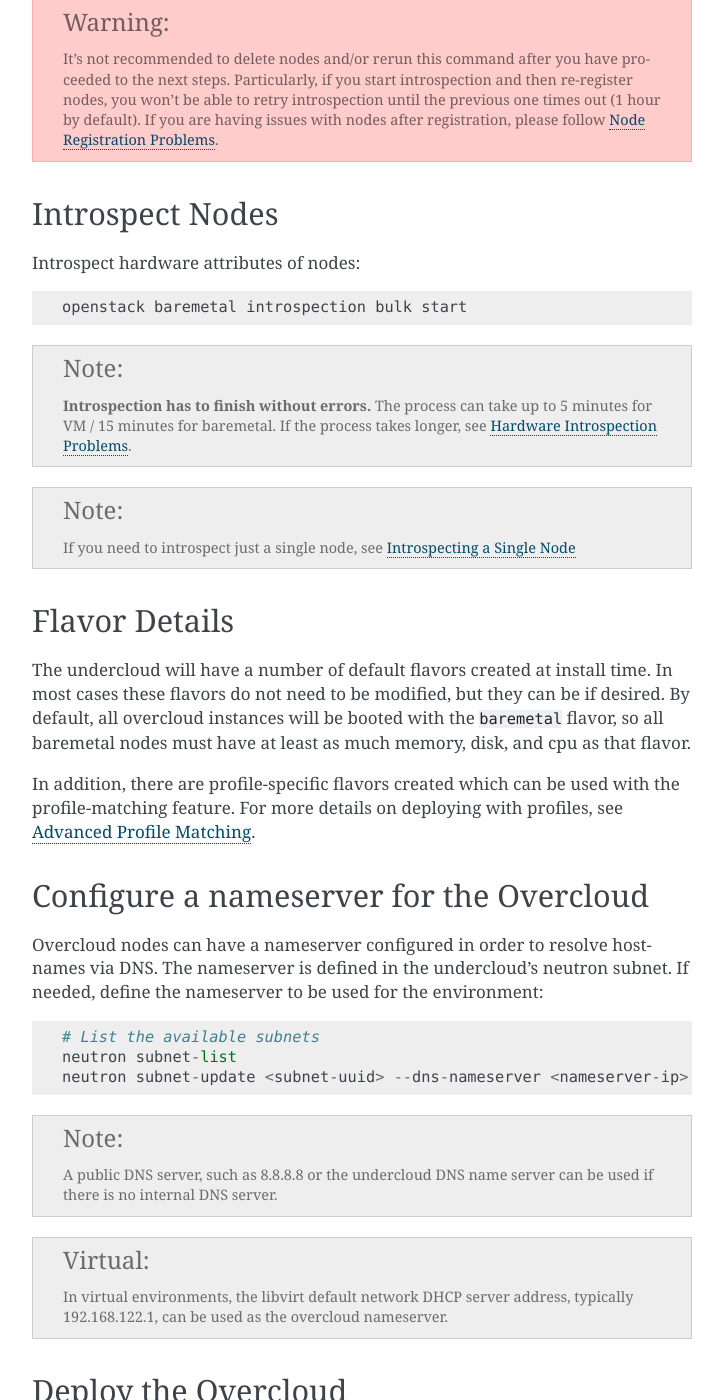
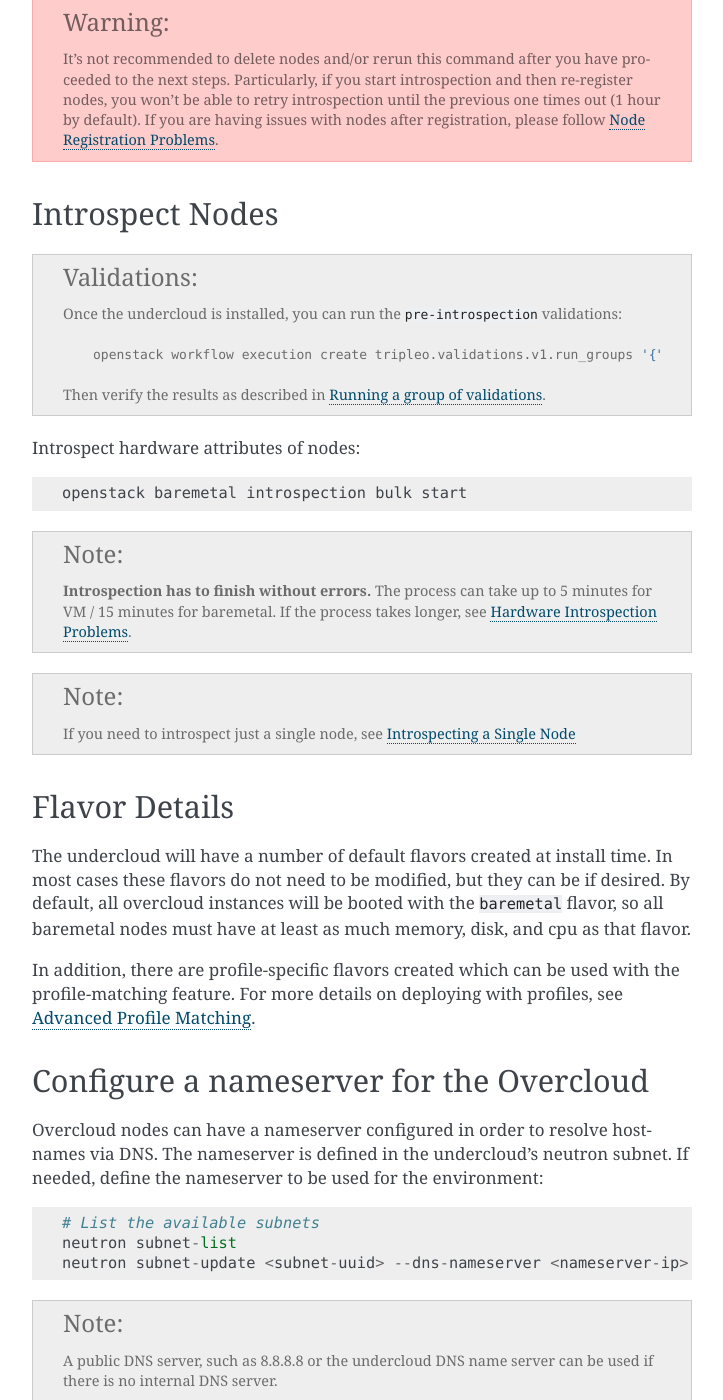
Before and after one commit to openstack-archive/tripleo-docs, a Sphinx documentation site: the page built from doc/source/basic_deployment/basic_deployment_cli.rst, in a window 1280 px wide and 1400 px high, scrolled down 5418 px. Shown: the whole window, without its empty margins (388-1111 px from the left). Built offline with Sphinx 7.4.7, drawn with Linux system fonts in a browser that asks for light colours; some of the changed text lies outside the part shown.

Commit message:
Add tripleo-validations user documentation
This describes what the validations are for and how and when to run
them.

Change-Id: I13a52b02a2ae2b3f2c971531e267c3c33ffdac2b

```diff
--- a/doc/source/basic_deployment/basic_deployment_cli.rst
+++ b/doc/source/basic_deployment/basic_deployment_cli.rst
@@ -293,6 +293,17 @@
 Introspect Nodes
 ----------------
 
+
+.. admonition:: Validations
+
+   Once the undercloud is installed, you can run the
+   ``pre-introspection`` validations::
+
+     openstack workflow execution create tripleo.validations.v1.run_groups '{"group_names": ["pre-introspection"]}'
+
+   Then verify the results as described in :ref:`running_validation_group`.
+
+
 Introspect hardware attributes of nodes::
 
     openstack baremetal introspection bulk start
@@ -340,6 +351,16 @@
 
 Deploy the Overcloud
 --------------------
+
+.. admonition:: Validations
+
+   Before you start the deployment, you may want to run the
+   ``pre-deployment`` validations::
+
+     openstack workflow execution create tripleo.validations.v1.run_groups '{"group_names": ["pre-deployment"]}'
+
+   Then verify the results as described in :ref:`running_validation_group`.
+
 
 By default 1 compute and 1 control node will be deployed, with networking
 configured for the virtual environment.  To customize this, see the output of::
@@ -416,6 +437,15 @@
 
 Post-Deployment
 ---------------
+
+.. admonition:: Validations
+
+  After the deployment finished, you can run the ``post-deployment``
+  validations::
+
+    openstack workflow execution create tripleo.validations.v1.run_groups '{"group_names": ["post-deployment"]}'
+
+  Then verify the results as described in :ref:`running_validation_group`.
 
 
 Access the Overcloud
--- a/doc/source/index.rst
+++ b/doc/source/index.rst
@@ -18,6 +18,7 @@
    advanced_deployment/backends
    advanced_deployment/custom
    troubleshooting/troubleshooting
+   validations/validations
    mistral-api/mistral-api
    developer/developer
    contributions/contributions
@@ -102,5 +103,9 @@
 
    Step that should only be run when deploying with SSL and a self-signed certificate.
 
+.. admonition:: Validations
+
+   Steps that will run the pre and post-deployment validations
+
 Any such steps should *not* be run if the target environment does not match
 the section marking.
```
Also changed, not shown: doc/source/environments/baremetal.rst (+28 -0 lines), doc/source/installation/installing.rst (+7 -0 lines), doc/source/introduction/components.rst (+13 -0 lines), doc/source/validations/validations.rst (added, +108 -0 lines).
